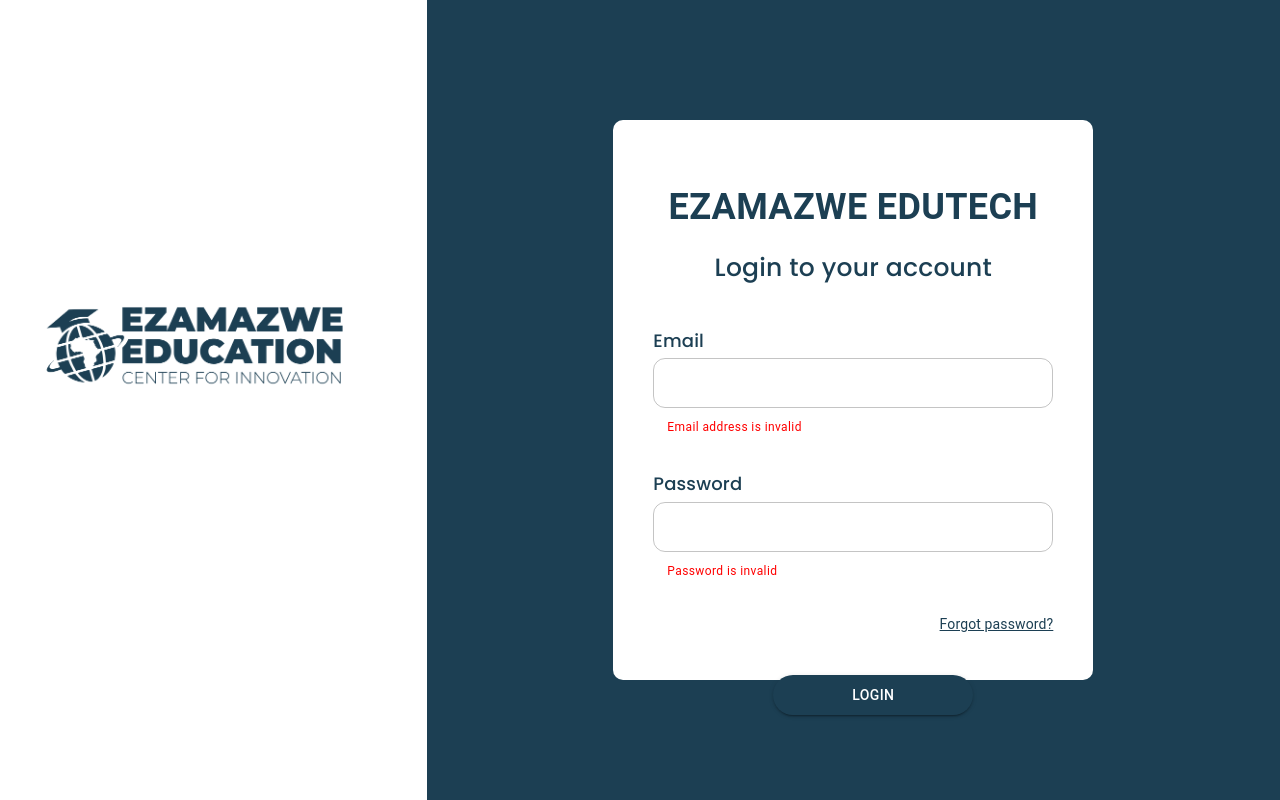
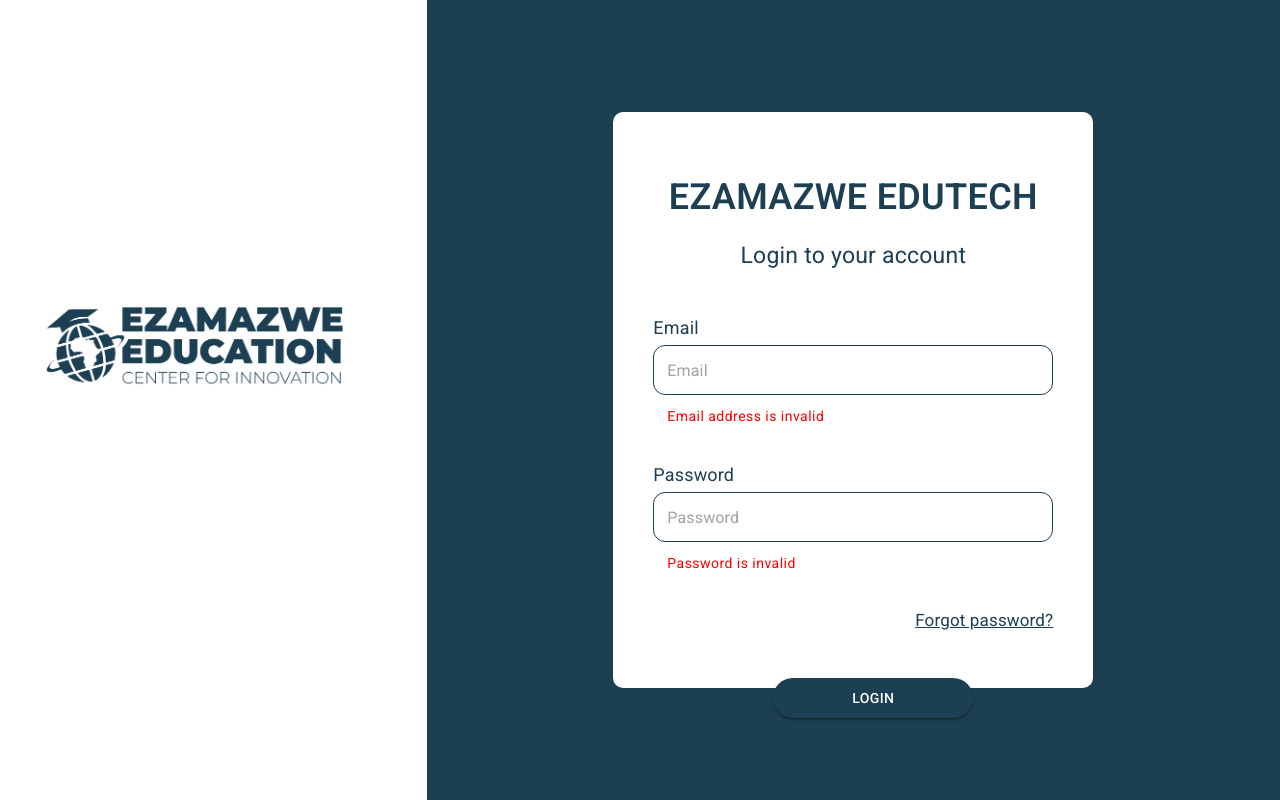
Before and after one commit to Keabetswemabeba/mui-test-update, a React (Create React App) app: page / in a window 1280 px wide. Built offline with nearby package versions, Linux system fonts and the light colour scheme.

Commit message:
update
Signed-off-by: Keabetswemabeba <mabebakeabetswe@gmail.com>

```diff
--- a/package.json
+++ b/package.json
@@ -5,6 +5,7 @@
   "dependencies": {
     "@emotion/react": "^11.11.1",
     "@emotion/styled": "^11.11.0",
+    "@fontsource/poppins": "^5.0.8",
     "@mui/material": "^5.14.17",
     "@testing-library/jest-dom": "^5.17.0",
     "@testing-library/react": "^13.4.0",
--- a/public/index.html
+++ b/public/index.html
@@ -1,15 +1,19 @@
 <!DOCTYPE html>
 <html lang="en">
+
 <head>
   <meta charset="utf-8" />
   <link rel="icon" href="%PUBLIC_URL%/favicon.ico" />
   <meta name="viewport" content="width=device-width, initial-scale=1" />
   <meta name="theme-color" content="#000000" />
-    <meta
-      name="description"
-      content="Web site created using create-react-app"
-    />
-    <link rel="stylesheet" href="https://fonts.googleapis.com/css2?family=Poppins:wght@100,200,300,400;500;600,700&display=swap">
+  <meta name="description" content="Web site created using create-react-app" />
+  <link rel="preconnect" href="https://fonts.googleapis.com" />
+  <link rel="preconnect" href="https://fonts.gstatic.com" crossorigin />
+
+
+  <link rel="stylesheet"
+    href="https://fonts.googleapis.com/css2?family=Poppins:wght@100,200,300,400;500;600,700&display=swap">
+  <link rel="stylesheet" href="https://fonts.googleapis.com/css2?family=Roboto:wght@300;400;500;600;700&display=swap">
 
   <link rel="apple-touch-icon" href="%PUBLIC_URL%/logo192.png" />
   <!--
@@ -28,6 +32,7 @@
     -->
   <title>React App</title>
 </head>
+
 <body>
   <noscript>You need to enable JavaScript to run this app.</noscript>
   <div id="root"></div>
@@ -42,4 +47,5 @@
       To create a production bundle, use `npm run build` or `yarn build`.
     -->
 </body>
+
 </html>
--- a/src/Components/Login.js
+++ b/src/Components/Login.js
@@ -57,7 +57,7 @@
           >
             <Box
               sx={{
-                height: "60vh",
+                height: "62vh",
                 backgroundColor: "white",
                 justifyContent: "center",
                 alignItems: "center",
@@ -70,12 +70,13 @@
             >
               <Typography
                 sx={{
-                  marginTop: "20px",
+                  marginTop: "18px",
                   marginBottom: "10px",
                   fontWeight: "600",
                   color: "#1C3F53",
                   fontSize: "36px",
                   textAlign: "center",
+                  fontFamily: "Roboto",
                 }}
               >
                 EZAMAZWE EDUTECH
@@ -84,11 +85,11 @@
                 sx={{
                   marginBottom: "40px",
                   marginTop: "15px",
-                  fontWeight: "500",
+                  fontWeight: "400",
                   color: "#1C3F53",
-                  fontSize: "25px",
+                  fontSize: "23px",
                   textAlign: "center",
-                  fontFamily: 'Poppins',
+                  fontFamily: "Roboto",
                 }}
               >
                 Login to your account
@@ -106,18 +107,26 @@
                     marginBottom: "0.3rem",
                     color: "#1C3F53",
                     fontSize: "18px",
-                    fontFamily: "Poppins",
+                    fontFamily: "Roboto",
+                    fontWeight: "400"
                   }}
                 >
                   Email
                 </Typography>
                 <OutlinedInput
+                  placeholder="Email"
                   fullWidth
                   sx={{
+                    "& .MuiOutlinedInput-notchedOutline": {
+                      borderColor: "#1C3F53",
+                    },
+                    "&:hover > .MuiOutlinedInput-notchedOutline": {
+                      borderColor: "#1C3F53",
+                    },
+                    height: "50px",
                     borderRadius: "12px",
-                    height: "50px",
-                    border: "#1C3F53",
-                    borderColor: "#1C3F53",
+                    fontFamily: "Roboto",
+                    fontSize: "16px"
                   }}
                 />
                 <FormHelperText
@@ -127,6 +136,8 @@
                     justifyContent: "left",
                     alignSelf: "flex-start",
                     marginTop: "10px",
+                    fontFamily: "Roboto",
+                    fontSize: "14px",
                   }}
                 >
                   Email address is invalid
@@ -145,18 +156,27 @@
                     marginBottom: "0.3rem",
                     color: "#1C3F53",
                     fontSize: "18px",
-                    fontFamily: "Poppins",
+                    fontFamily: "Roboto",
+                    fontWeight: "400"
                   }}
                 >
                   Password
                 </Typography>
                 <OutlinedInput
+                  placeholder="Password"
                   type="password"
                   fullWidth
                   sx={{
+                    "& .MuiOutlinedInput-notchedOutline": {
+                      borderColor: "#1C3F53",
+                    },
+                    "&:hover > .MuiOutlinedInput-notchedOutline": {
+                      borderColor: "#1C3F53",
+                    },
+                    height: "50px",
                     borderRadius: "12px",
-                    height: "50px",
-                    borderColor: "#1C3F53",
+                    fontFamily: "Roboto",
+                    fontSize: "16px"
                   }}
                 />
                 <FormHelperText
@@ -166,6 +186,8 @@
                     justifyContent: "left",
                     alignSelf: "flex-start",
                     marginTop: "10px",
+                    fontFamily: "Roboto",
+                    fontSize: "14px",
                   }}
                 >
                   Password is invalid
@@ -174,12 +196,13 @@
               <Typography
                 component="div"
                 sx={{
-                  fontSize: "14px",
+                  fontSize: "17px",
                   color: "#1C3F53",
                   textAlign: "right",
                   textDecoration: "underline",
                   alignSelf: "flex-end",
                   marginBottom: "10px",
+                  fontFamily: "Roboto",
                 }}
               >
                 Forgot password?
@@ -187,7 +210,7 @@
               <Button
                 variant="contained"
                 sx={{
-                  marginTop: "30px",
+                  marginTop: "35px",
                   bgcolor: "#1C3F53",
                   borderRadius: "30px",
                   padding: "15px",
@@ -205,6 +228,8 @@
                   alignItems: "center",
                   backgroundColor: "#1C3F53",
                   color: "white",
+                  fontFamily: "Roboto",
+                  textAlign: "center",
                 }}
               >
                 Login
```
Also changed, not shown: 1 other file (tests, documents, lock files or other folders). Lines whose indentation alone changed are shown as unchanged.
